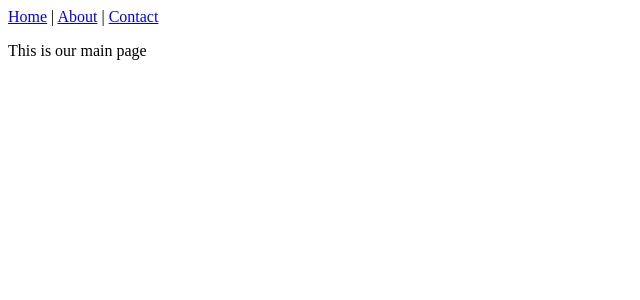
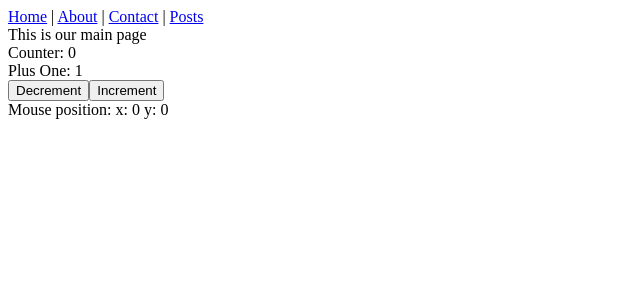
Before and after one commit to ndestates/nuxt3-app, a Nuxt app: page / in a window 1280 px wide. Shown: the top 300 px of the page, without its empty margins (0-640 px from the left). Built offline with nearby package versions, Linux system fonts and the light colour scheme.

Commit message:
Added script and nav links

```diff
--- /dev/null
+++ b/components/counter.vue
@@ -0,0 +1,24 @@
+<template>
+    <div>
+      <div>Counter: {{ count }}</div>
+      <div>Plus One: {{ plusOne }}</div>
+      <button @click="decrement">Decrement</button>
+      <button @click="increment">Increment</button>
+    </div>
+  </template>
+
+  <script setup>
+
+  const count = ref(0)
+
+  const plusOne = computed(() => count.value + 1)
+
+  function decrement() {
+    count.value--
+  }
+
+  function increment() {
+    count.value++
+  }
+
+  </script>
--- /dev/null
+++ b/composables/useMouse.js
@@ -0,0 +1,23 @@
+// mouse.js
+// import { ref, onMounted, onUnmounted } from 'vue'
+
+// by convention, composable function names start with "use"
+export function useMouse() {
+    // state encapsulated and managed by the composable
+    const x = ref(0)
+    const y = ref(0)
+
+    // a composable can update its managed state over time.
+    function update(event) {
+      x.value = event.pageX
+      y.value = event.pageY
+    }
+
+    // a composable can also hook into its owner component's
+    // lifecycle to setup and teardown side effects.
+    onMounted(() => window.addEventListener('mousemove', update))
+    onUnmounted(() => window.removeEventListener('mousemove', update))
+
+    // expose managed state as return value
+    return { x, y }
+  }
--- /dev/null
+++ b/layouts/custom.vue
@@ -0,0 +1,6 @@
+<template>
+    <div>
+      <nav>Custom Nav goes here</nav>
+      <slot />
+    </div>
+  </template>
--- a/layouts/default.vue
+++ b/layouts/default.vue
@@ -3,7 +3,8 @@
         <nav>
             <nuxt-link to="/">Home</nuxt-link> |
             <nuxt-link to="/about">About</nuxt-link> |
-            <nuxt-link to="/contact">Contact</nuxt-link>
+            <nuxt-link to="/contact">Contact</nuxt-link> |
+            <nuxt-link to="/posts">Posts</nuxt-link>
         </nav>
         <slot />
     </div>
--- /dev/null
+++ b/pages/contact.vue
@@ -0,0 +1 @@
+<template><p>This is our contact page</p></template>
--- a/pages/index.vue
+++ b/pages/index.vue
@@ -1 +1,9 @@
-<template><p>This is our main page</p></template>
+<template><div>
+<div>This is our main page</div>
+<counter />
+<div>Mouse position: x: {{ x }} y: {{ y }}</div>
+</div>
+</template>
+<script setup>
+const { x, y,} = useMouse()
+</script>
```
